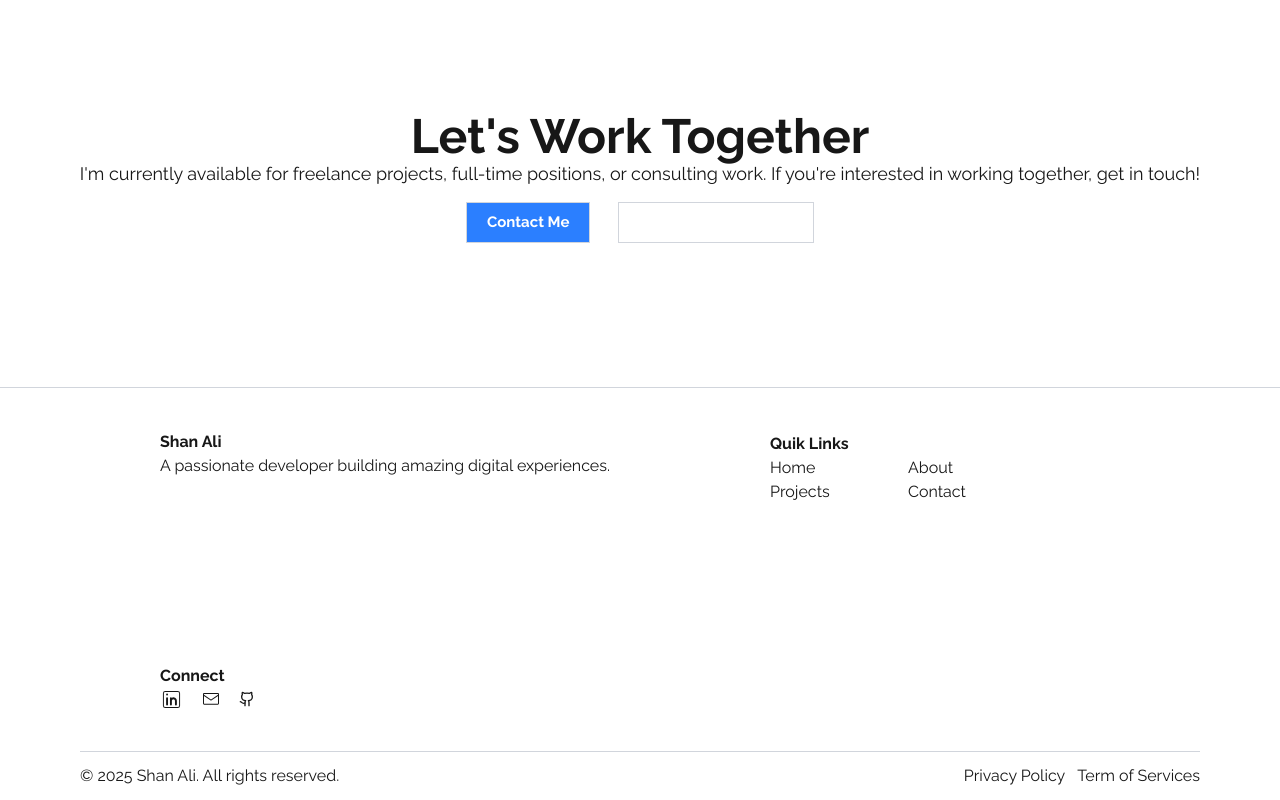
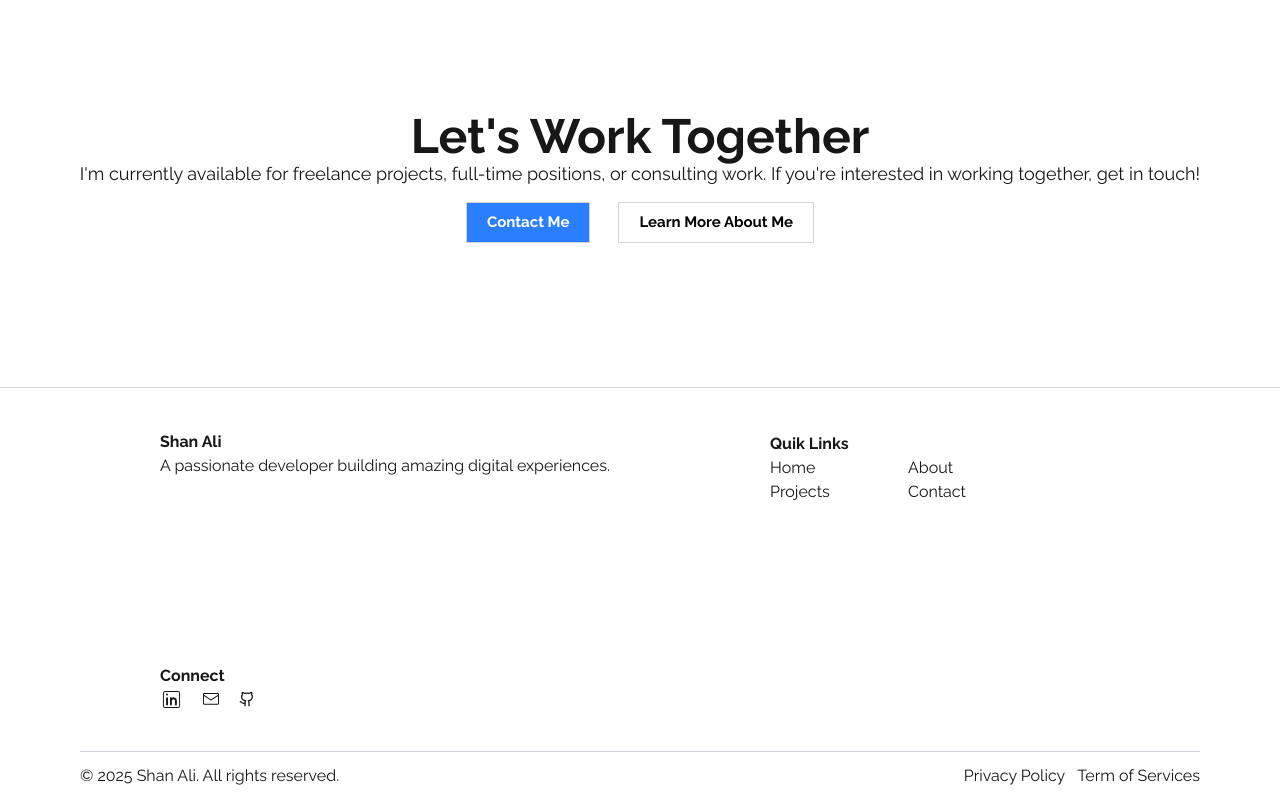
Before and after one commit to Shan-ali609/Portfolio, a Next.js app: page / in a window 1280 px wide. Shown: the part 3045-3845 px from the top of the page. Built offline with nearby package versions, Linux system fonts and the light colour scheme.

Commit message:
text change

```diff
--- a/src/components/Worktogether.jsx
+++ b/src/components/Worktogether.jsx
@@ -10,7 +10,7 @@ const Worktogether = () => {
         </div>
         <div className='flex flex-col md:flex-row gap-4 md:gap-7'>
             <Link className='px-5 py-2 border border-gray-300 bg-blue-500 text-white text-[14px] md:text-[15px] font-bold' href="/contact">Contact Me</Link>
-            <Link className='px-5 py-2 border border-gray-300 text-white text-[14px] md:text-[15px] font-bold' href="/about">Learn More About Me</Link>
+            <Link className='px-5 py-2 border border-gray-300 text-black text-[14px] md:text-[15px] font-bold' href="/about">Learn More About Me</Link>
         </div>
     </div>
   )
```
